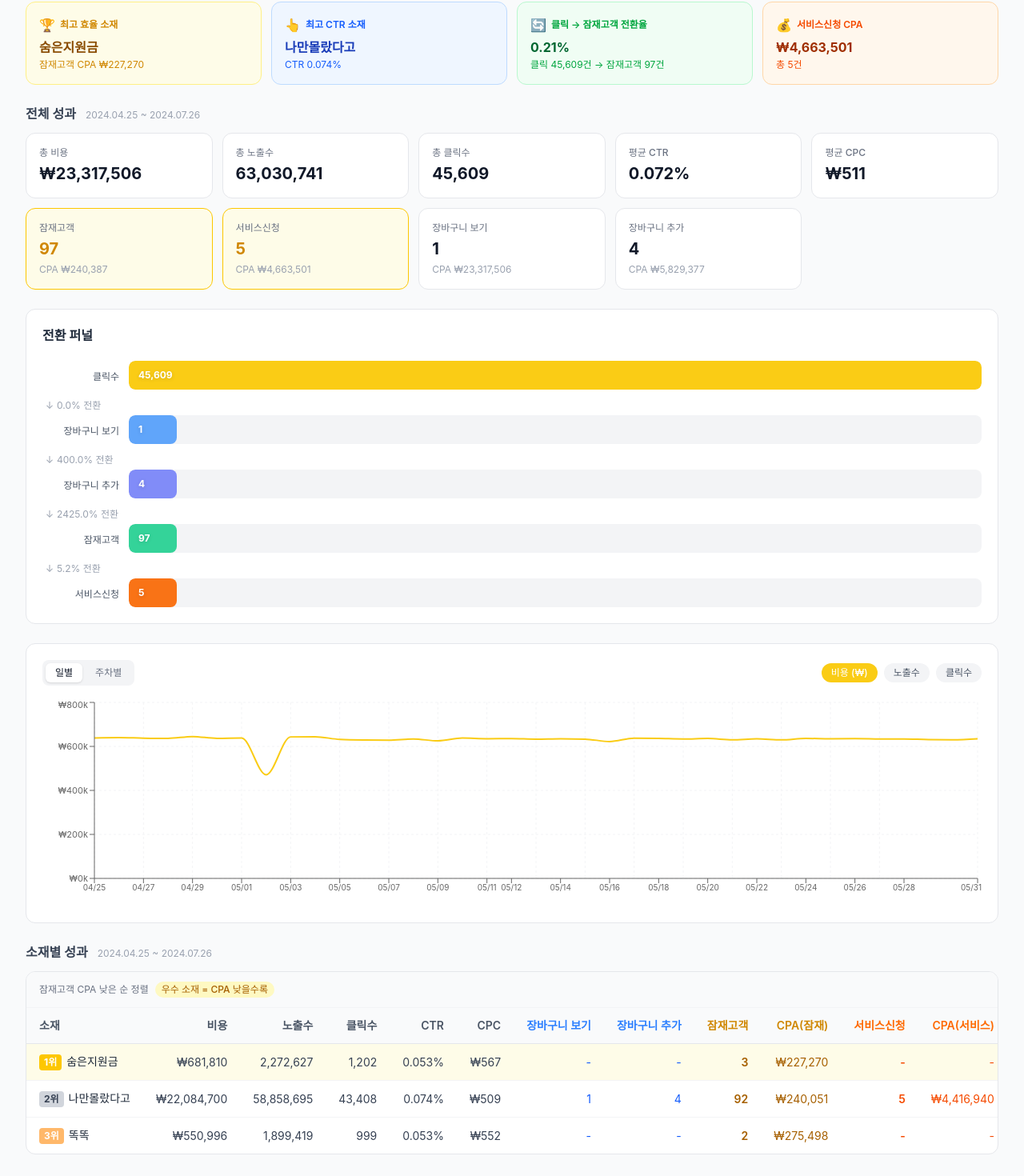
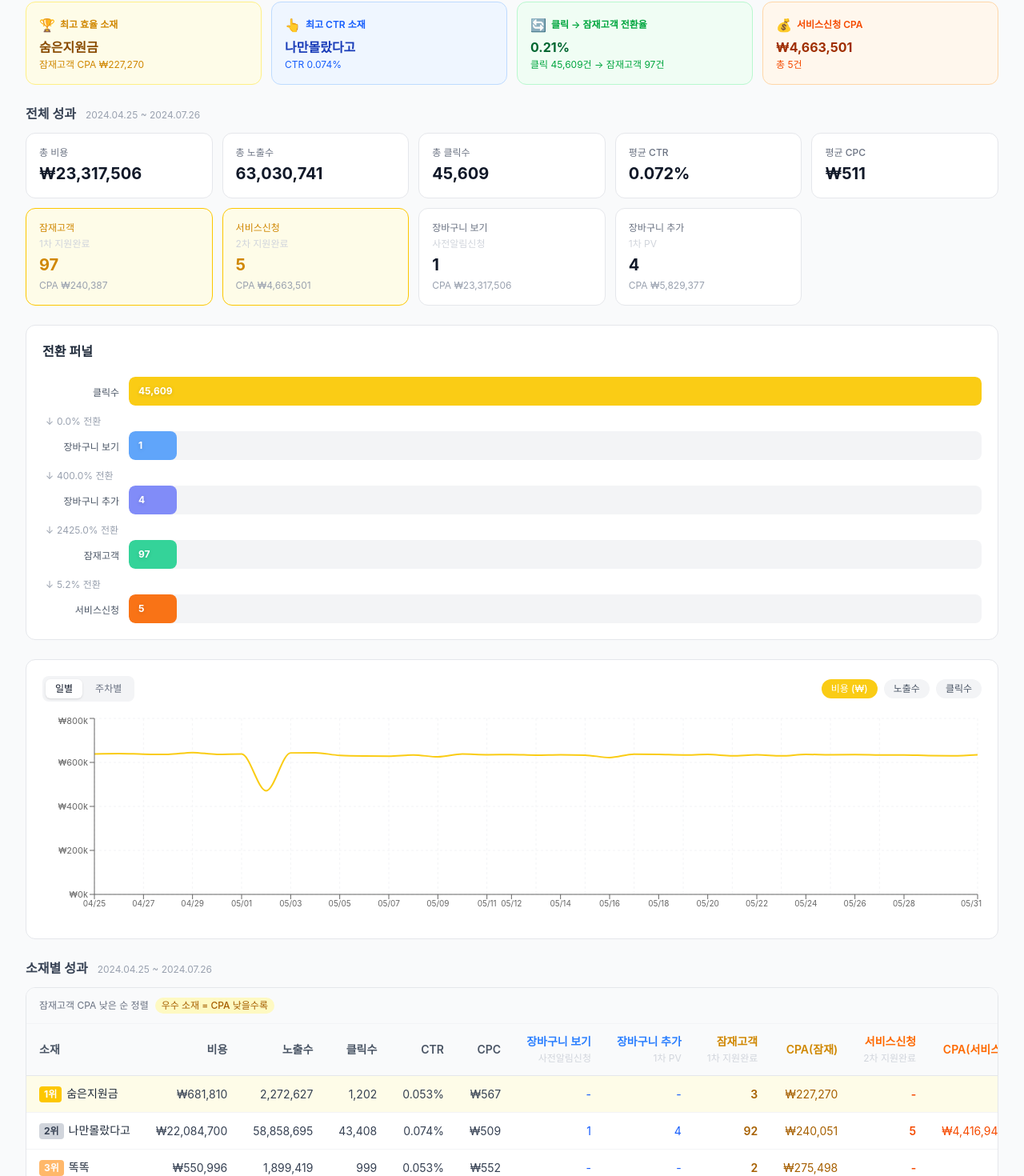
Before and after one commit to dnldbfl0701-hub/kakao-ads-dashboard, a Next.js app: page /jobs in a window 1280 px wide. Shown: the part 355-1825 px from the top of the page at 80% size. Built offline with nearby package versions, Linux system fonts and the light colour scheme.

Commit message:
feat: KPI 카드·테이블 헤더에 원래 카카오 명칭 병기

```diff
--- a/components/CreativeTable.tsx
+++ b/components/CreativeTable.tsx
@@ -49,11 +49,19 @@ export default function CreativeTable({ creatives, showPurchase = false }: Props
               <th className="text-right px-4 py-3 font-semibold text-gray-600">CPC</th>
               {!showPurchase && (
                 <>
-                  <th className="text-right px-4 py-3 font-semibold text-blue-500 whitespace-nowrap">장바구니 보기</th>
-                  <th className="text-right px-4 py-3 font-semibold text-blue-500 whitespace-nowrap">장바구니 추가</th>
-                  <th className="text-right px-4 py-3 font-semibold text-yellow-600 whitespace-nowrap">잠재고객</th>
+                  <th className="text-right px-4 py-3 font-semibold text-blue-500 whitespace-nowrap">
+                    장바구니 보기<br /><span className="text-gray-300 font-normal text-xs">사전알림신청</span>
+                  </th>
+                  <th className="text-right px-4 py-3 font-semibold text-blue-500 whitespace-nowrap">
+                    장바구니 추가<br /><span className="text-gray-300 font-normal text-xs">1차 PV</span>
+                  </th>
+                  <th className="text-right px-4 py-3 font-semibold text-yellow-600 whitespace-nowrap">
+                    잠재고객<br /><span className="text-gray-300 font-normal text-xs">1차 지원완료</span>
+                  </th>
                   <th className="text-right px-4 py-3 font-semibold text-yellow-600 whitespace-nowrap">CPA(잠재)</th>
-                  <th className="text-right px-4 py-3 font-semibold text-orange-500 whitespace-nowrap">서비스신청</th>
+                  <th className="text-right px-4 py-3 font-semibold text-orange-500 whitespace-nowrap">
+                    서비스신청<br /><span className="text-gray-300 font-normal text-xs">2차 지원완료</span>
+                  </th>
                   <th className="text-right px-4 py-3 font-semibold text-orange-500 whitespace-nowrap">CPA(서비스)</th>
                 </>
               )}
--- a/components/KpiCard.tsx
+++ b/components/KpiCard.tsx
@@ -2,15 +2,19 @@
 
 interface Props {
   label: string;
+  originalLabel?: string;
   value: string;
   sub?: string;
   highlight?: boolean;
 }
 
-export default function KpiCard({ label, value, sub, highlight }: Props) {
+export default function KpiCard({ label, originalLabel, value, sub, highlight }: Props) {
   return (
     <div className={`bg-white rounded-xl border p-4 flex flex-col gap-1 ${highlight ? "border-yellow-400 bg-yellow-50" : "border-gray-200"}`}>
-      <span className="text-xs text-gray-500 font-medium">{label}</span>
+      <span className={`text-xs font-medium ${highlight ? "text-yellow-600" : "text-gray-500"}`}>{label}</span>
+      {originalLabel && (
+        <span className="text-xs text-gray-300">{originalLabel}</span>
+      )}
       <span className={`text-xl font-bold ${highlight ? "text-yellow-600" : "text-gray-900"}`}>{value}</span>
       {sub && <span className="text-xs text-gray-400">{sub}</span>}
     </div>
--- a/components/KpiGrid.tsx
+++ b/components/KpiGrid.tsx
@@ -18,6 +18,7 @@ export default function KpiGrid({ kpi, showPurchase = false }: Props) {
       {!showPurchase && kpi.firstConv > 0 && (
         <KpiCard
           label="잠재고객"
+          originalLabel="1차 지원완료"
           value={formatNum(kpi.firstConv)}
           sub={`CPA ${formatWon(kpi.firstConvCpa)}`}
           highlight
@@ -26,6 +27,7 @@ export default function KpiGrid({ kpi, showPurchase = false }: Props) {
       {!showPurchase && kpi.secondConv > 0 && (
         <KpiCard
           label="서비스신청"
+          originalLabel="2차 지원완료"
           value={formatNum(kpi.secondConv)}
           sub={`CPA ${formatWon(kpi.secondConvCpa)}`}
           highlight
@@ -34,6 +36,7 @@ export default function KpiGrid({ kpi, showPurchase = false }: Props) {
       {!showPurchase && kpi.preRegister > 0 && (
         <KpiCard
           label="장바구니 보기"
+          originalLabel="사전알림신청"
           value={formatNum(kpi.preRegister)}
           sub={`CPA ${formatWon(kpi.preRegisterCpa)}`}
         />
@@ -41,6 +44,7 @@ export default function KpiGrid({ kpi, showPurchase = false }: Props) {
       {!showPurchase && kpi.firstPv > 0 && (
         <KpiCard
           label="장바구니 추가"
+          originalLabel="1차 PV"
           value={formatNum(kpi.firstPv)}
           sub={`CPA ${formatWon(kpi.firstPvCpa)}`}
         />
```
